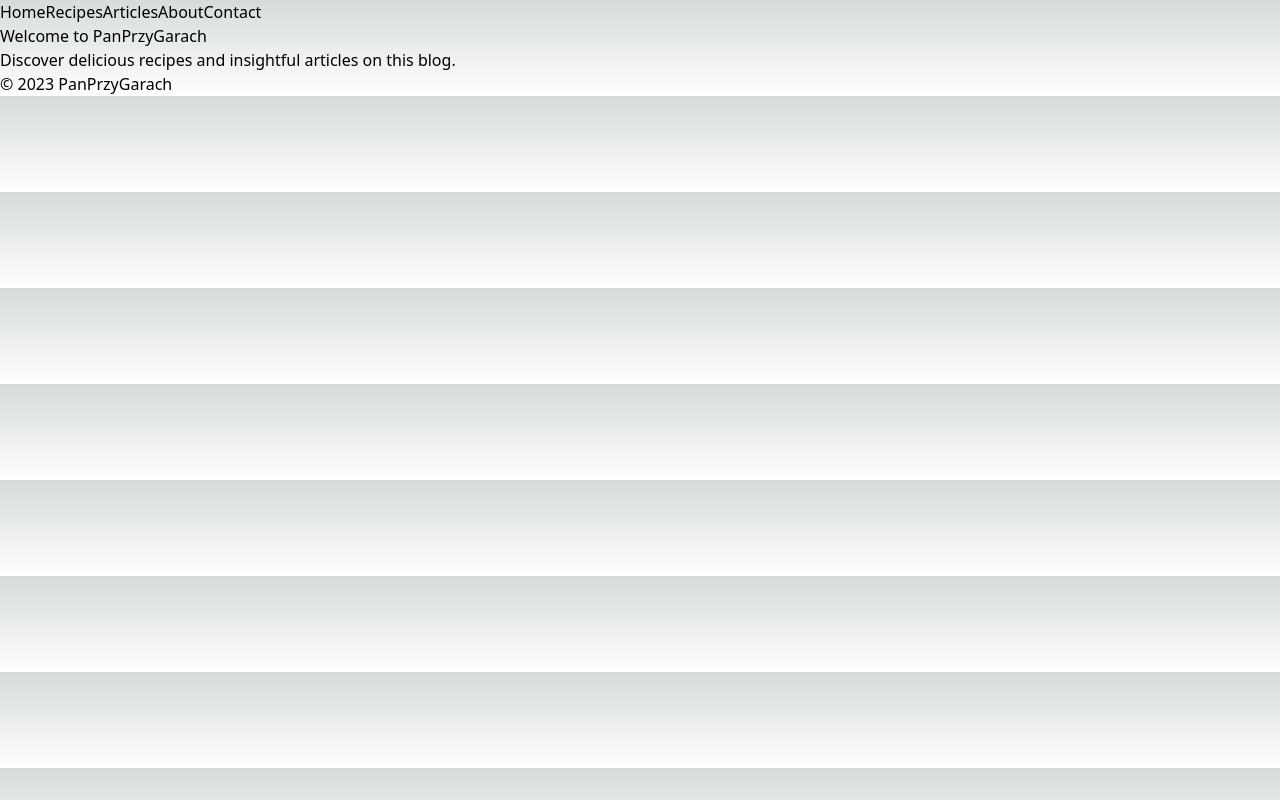
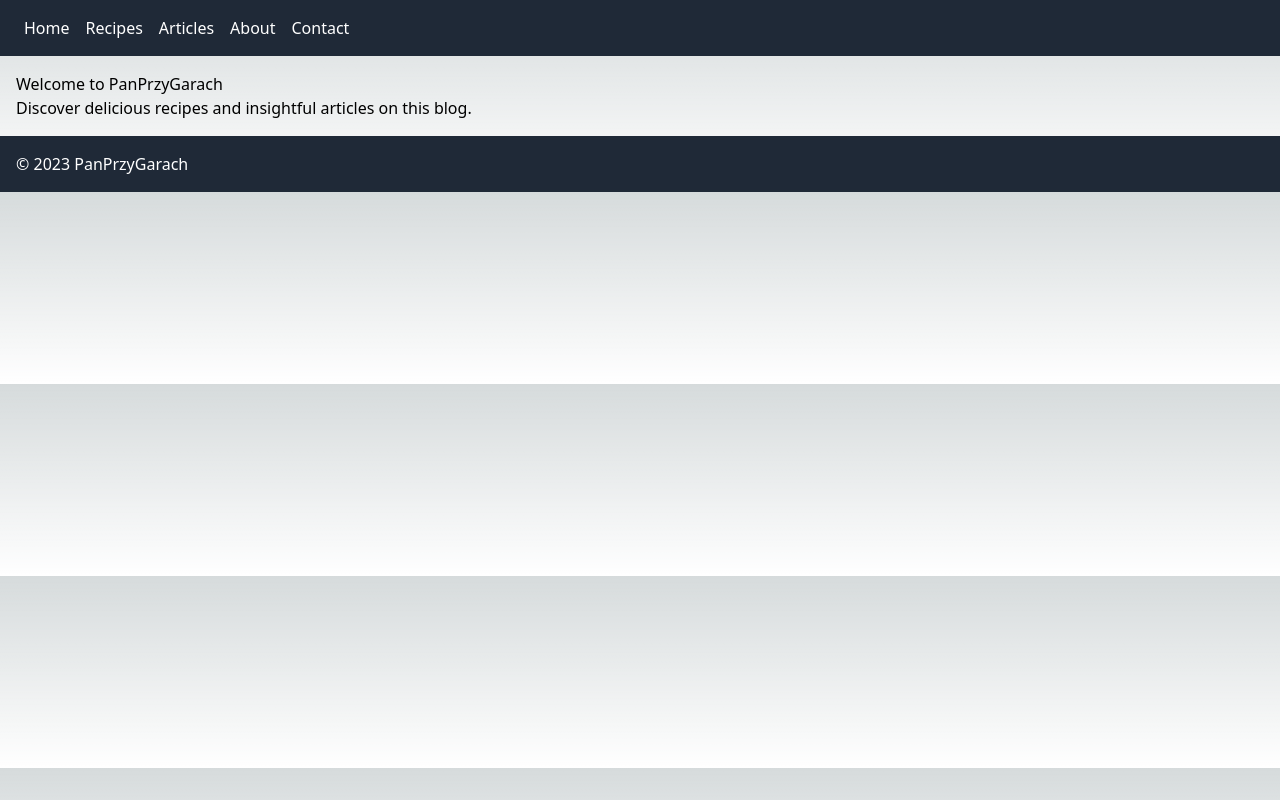
Before and after one commit to ZuyRzuuf/CulinaryBlog.Frontend, a Next.js app: page / in a window 1280 px wide. Built offline with nearby package versions, Linux system fonts and the light colour scheme.

Commit message:
feat(#1): configure TailwindCSS

```diff
--- a/src/styles/globals.css
+++ b/src/styles/globals.css
@@ -1,6 +1,6 @@
-@import "tailwindcss/base";
-@import "tailwindcss/components";
-@import "tailwindcss/utilities";
+@tailwind base;
+@tailwind components;
+@tailwind utilities;
 
 :root {
   --max-width: 1100px;
--- a/tailwind.config.js
+++ b/tailwind.config.js
@@ -1,6 +1,13 @@
 /** @type {import('tailwindcss').Config} */
 module.exports = {
-  content: [],
+  content: [
+    "./app/**/*.{js,ts,jsx,tsx}",
+    "./pages/**/*.{js,ts,jsx,tsx}",
+    "./components/**/*.{js,ts,jsx,tsx}",
+
+    // Or if using `src` directory:
+    "./src/**/*.{js,ts,jsx,tsx}",
+  ],
   theme: {
     extend: {},
   },
```
